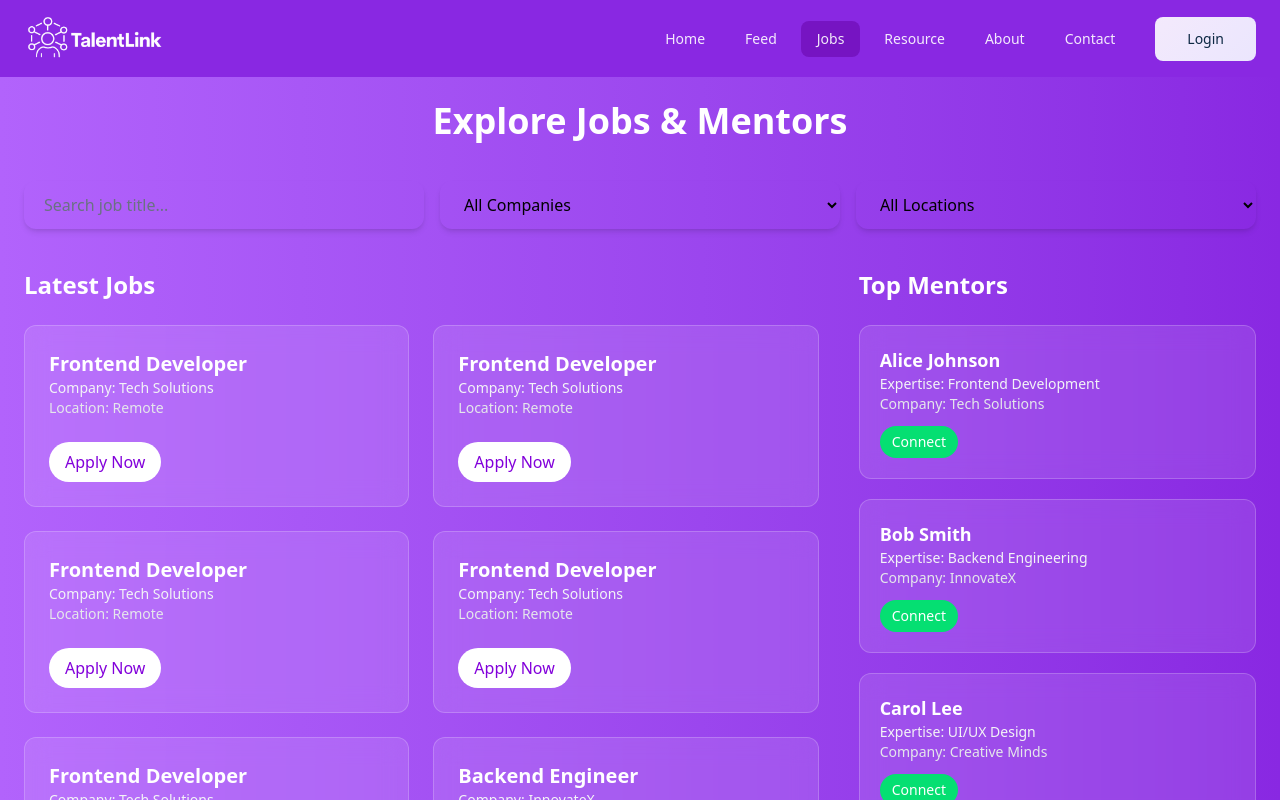
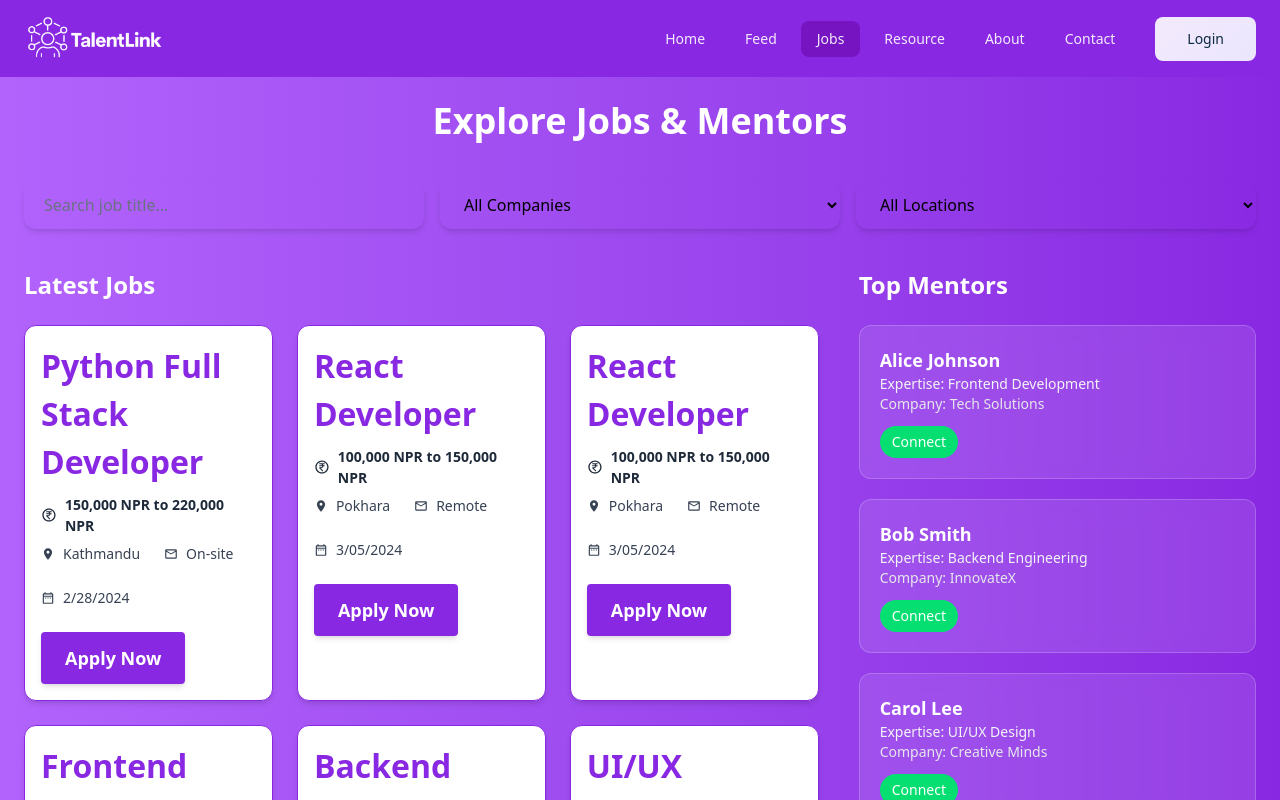
Before and after one commit to EverestNinja/TalentLink, a React (Vite) app: page /jobs in a window 1280 px wide. Shown: the top 800 px of the page. Built offline with nearby package versions, Linux system fonts and the light colour scheme.

Commit message:
Enhance Jobs page with detailed job listings and improved layout

```diff
--- a/src/pages/Jobs/Jobs.jsx
+++ b/src/pages/Jobs/Jobs.jsx
@@ -1,22 +1,72 @@
 import React, { useState } from "react";
+import { Card, Button, Typography } from "@material-tailwind/react";
+import { MdLocationOn, MdMailOutline, MdOutlineDateRange } from "react-icons/md";
+import { RiMoneyRupeeCircleLine } from "react-icons/ri";
 
 const jobsData = [
-  { title: "Frontend Developer", company: "Tech Solutions", location: "Remote" },
-  { title: "Frontend Developer", company: "Tech Solutions", location: "Remote" },
-  { title: "Frontend Developer", company: "Tech Solutions", location: "Remote" },
-  { title: "Frontend Developer", company: "Tech Solutions", location: "Remote" },
-  { title: "Frontend Developer", company: "Tech Solutions", location: "Remote" },
-  { title: "Backend Engineer", company: "InnovateX", location: "San Francisco, CA" },
-  { title: "UI/UX Designer", company: "Creative Minds", location: "New York, NY" },
+  {
+    id: 1,
+    title: "Python Full Stack Developer",
+    company: "Tech Solutions",
+    salary: "150,000 NPR to 220,000 NPR",
+    location: "Kathmandu",
+    type: "On-site",
+    date: "2/28/2024",
+  },
+  {
+    id: 2,
+    title: "React Developer",
+    company: "InnovateX",
+    salary: "100,000 NPR to 150,000 NPR",
+    location: "Pokhara",
+    type: "Remote",
+    date: "3/05/2024",
+  },
+  {
+    id: 3,
+    title: "React Developer",
+    company: "InnovateX",
+    salary: "100,000 NPR to 150,000 NPR",
+    location: "Pokhara",
+    type: "Remote",
+    date: "3/05/2024",
+  },
+  {
+    id: 4,
+    title: "Frontend Developer",
+    company: "Tech Solutions",
+    salary: "N/A",
+    location: "Remote",
+    type: "Remote",
+    date: "N/A",
+  },
+  {
+    id: 5,
+    title: "Backend Engineer",
+    company: "InnovateX",
+    salary: "N/A",
+    location: "San Francisco, CA",
+    type: "On-site",
+    date: "N/A",
+  },
+  {
+    id: 6,
+    title: "UI/UX Designer",
+    company: "Creative Minds",
+    salary: "N/A",
+    location: "New York, NY",
+    type: "On-site",
+    date: "N/A",
+  },
 ];
 
-function Jobs() {
 const mentorsData = [
   { name: "Alice Johnson", expertise: "Frontend Development", company: "Tech Solutions" },
   { name: "Bob Smith", expertise: "Backend Engineering", company: "InnovateX" },
   { name: "Carol Lee", expertise: "UI/UX Design", company: "Creative Minds" },
 ];
 
+function Jobs() {
   const [searchTerm, setSearchTerm] = useState("");
   const [selectedCompany, setSelectedCompany] = useState("");
   const [selectedLocation, setSelectedLocation] = useState("");
@@ -24,7 +74,8 @@ function Jobs() {
   const companies = [...new Set(jobsData.map((job) => job.company))];
   const locations = [...new Set(jobsData.map((job) => job.location))];
 
-  const filteredJobs = jobsData.filter((job) =>
+  const filteredJobs = jobsData.filter(
+    (job) =>
       job.title.toLowerCase().includes(searchTerm.toLowerCase()) &&
       (selectedCompany === "" || job.company === selectedCompany) &&
       (selectedLocation === "" || job.location === selectedLocation)
@@ -75,25 +126,58 @@ function Jobs() {
           {/* Jobs Section */}
           <div>
             <h2 className="text-2xl font-semibold mb-6">Latest Jobs</h2>
-            {filteredJobs.length === 0 ? (
-              <p className="text-white/80">No jobs found.</p>
+            <div className="grid grid-cols-1 md:grid-cols-2 lg:grid-cols-3 gap-6">
+              {filteredJobs.length > 0 ? (
+                filteredJobs.map((job) => (
+                  <Card
+                    key={job.id}
+                    className="border-1 border-[#8928e2] !rounded-xl p-4 cursor-pointer bg-white max-w-[800px] w-full !transition-transform duration-300 hover:scale-105"
+                  >
+                    <div className="flex !flex-col sm:flex-row items-start sm:items-center justify-between gap-4">
+                      <div className="w-full">
+                        <Typography
+                          variant="h5"
+                          component="h3"
+                          className="text-[1.6rem] sm:text-[2rem] font-semibold text-[#8928e2]"
+                        >
+                          {job.title}
+                        </Typography>
+
+                        <div className="font-semibold flex gap-2 items-center mt-2 text-gray-800">
+                          <RiMoneyRupeeCircleLine />
+                          <span className="text-[14px]">{job.salary}</span>
+                        </div>
+
+                        <div className="text-gray-700 flex flex-wrap gap-6 mt-2 text-sm">
+                          <div className="flex gap-2 items-center">
+                            <MdLocationOn />
+                            <span>{job.location}</span>
+                          </div>
+                          <div className="flex gap-2 items-center">
+                            <MdMailOutline />
+                            <span>{job.type}</span>
+                          </div>
+                          <div className="flex gap-2 items-center">
+                            <MdOutlineDateRange />
+                            <span>{job.date}</span>
+                          </div>
+                        </div>
+                      </div>
+                      <div className="w-full flex justify-start mt-2">
+                        <Button
+                          href="#"
+                          className="!bg-[#8928e2] !text-white text-lg px-6 py-3 rounded whitespace-nowrap"
+                        >
+                          Apply Now
+                        </Button>
+                      </div>
+                    </div>
+                  </Card>
+                ))
               ) : (
-              <div className="grid md:grid-cols-2 gap-6">
-                {filteredJobs.map((job, idx) => (
-                  <div
-                    key={idx}
-                    className="bg-white/10 backdrop-blur-md border border-white/20 rounded-xl p-6 transition hover:scale-[1.02] hover:shadow-lg"
-                  >
-                    <h3 className="text-xl font-bold text-white">{job.title}</h3>
-                    <p className="text-sm text-gray-100">Company: {job.company}</p>
-                    <p className="text-sm text-gray-200 mb-4">Location: {job.location}</p>
-                    <button className="mt-2 bg-white text-purple-700 font-medium px-4 py-2 rounded-full hover:bg-purple-100 transition">
-                      Apply Now
-                    </button>
+                <p className="text-white text-center col-span-full">No jobs found matching your criteria.</p>
+              )}
             </div>
-                ))}
-              </div>
-            )}
           </div>
 
           {/* Mentors Section */}
```
Lines whose indentation alone changed are shown as unchanged.
